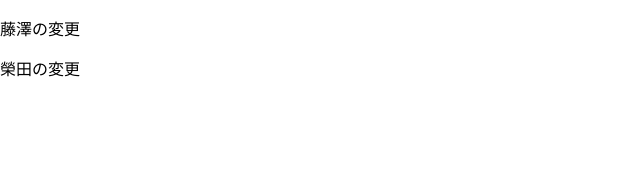
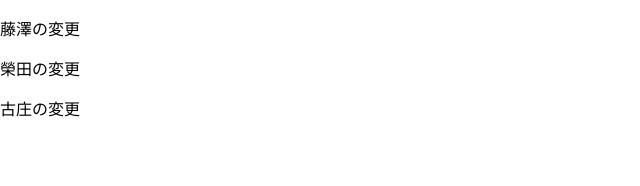
Before and after one commit to K-okino/test, a Next.js app: page / in a window 1280 px wide. Shown: the top 186 px of the page, without its empty margins (0-640 px from the left). Built offline with nearby package versions, Linux system fonts and the light colour scheme.

Commit message:
index.jsのついか

```diff
--- a/pages/index.js
+++ b/pages/index.js
@@ -2,5 +2,6 @@ export default function Home() {
   return (<>
     <p>藤澤の変更</p>
     <p>榮田の変更</p>
+    <p>古庄の変更</p>
   </>)
 }
```
